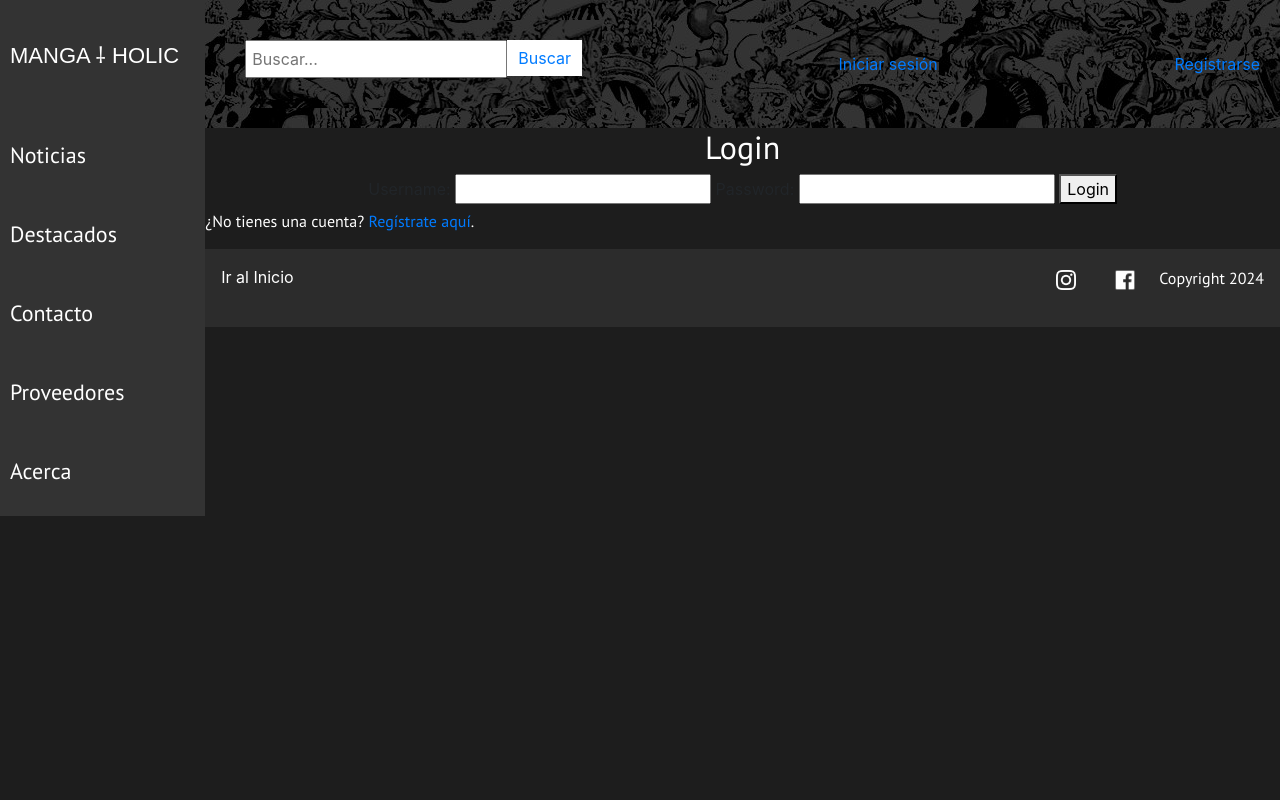
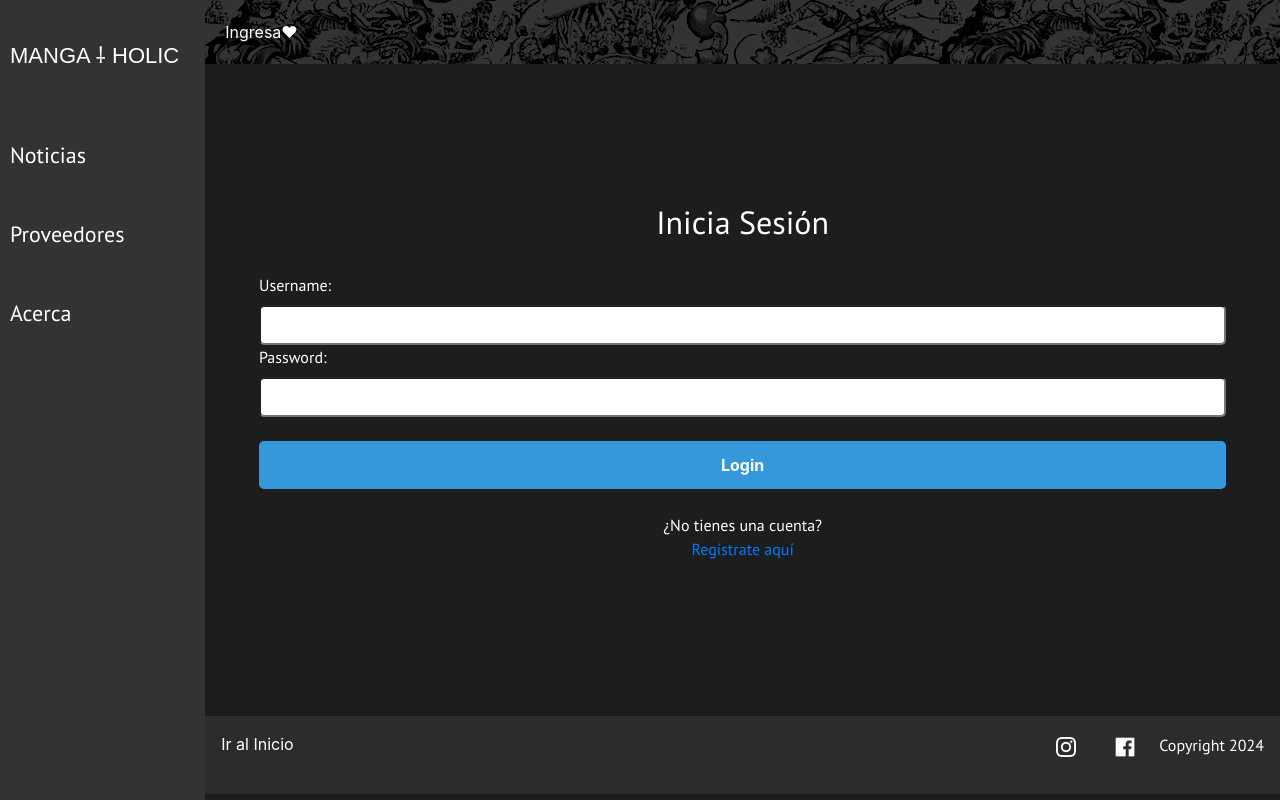
Before and after one commit to laincs/Manga-Holic-Django, a Django app: template app/templates/app/login.html in a window 1280 px wide. Run offline with Django 4.2, Linux system fonts and the light colour scheme; the template is opened without the code that fills it, so the values that code supplies are empty; some web fonts are replaced.

Commit message:
Update Crud

```diff
--- a/app/static/styles/global.css
+++ b/app/static/styles/global.css
@@ -1,13 +1,25 @@
 body {
     background-color: #1d1d1d;
     display: flex;
-    height: 100%;
+    min-height: 100vh;
 }
 
 #body-content{
     width: 100%;
 }
 
+.right-align {
+    text-align: right;
+}
+
+.white-text {
+    color: white;
+    text-decoration: none;
+}
+.white-text:hover {
+    color: rgb(182, 182, 182);
+    text-decoration: none;
+}
 
 footer {
     width: 100%;
@@ -15,7 +27,7 @@ footer {
     padding: 1em;
 }
 
-li, h2, p, h4, h5, h6, h1, .error-message, th, td {
+li, h2, p, h4, h5, h6, h1, .error-message, th, td, label {
     color: white;
     font-family: 'PT Sans', sans-serif;
 }
@@ -23,6 +35,8 @@ li, h2, p, h4, h5, h6, h1, .error-message, th, td {
 #content {
     display:flex;
     flex-direction: column;
+    min-height: 81.5vh;
+    justify-content: center;
 }
 
 .manga-week {
@@ -41,3 +55,46 @@ li, h2, p, h4, h5, h6, h1, .error-message, th, td {
     flex-direction: column;
     align-items: center;
 }
+
+.center-div{
+    display: flex;
+    flex-direction: column;
+    align-items: center;
+}
+
+.full-height{
+    height: 100%;
+}
+
+.full-width{
+    width: 90%;
+}
+
+.st-button {
+    display: inline-block;
+    padding: 10px 20px;
+    font-size: 16px;
+    font-weight: bold;
+    text-align: center;
+    text-decoration: none;
+    cursor: pointer;
+    border: 2px solid #3498db;
+    border-radius: 5px;
+    color: #ffffff;
+    background-color: #3498db;
+    transition: background-color 0.3s, color 0.3s;
+}
+
+.st-button:hover {
+    background-color: #ffffff;
+    color: #3498db;
+}
+
+input, label, .st-button{
+    width: 100%;
+    border-radius: 5px;
+}
+
+input{
+    height: 40px;
+}
--- a/app/templates/app/base.html
+++ b/app/templates/app/base.html
@@ -33,17 +33,11 @@
         <ul class="navbar-nav">
             <br>
             <li id="item-index" class="nav-item">
-                <a class="title navbar-brand" href="{% url 'app:home' %}" target="_parent">MANGA ⸸ HOLIC</a>
+                <a class="title navbar-brand white-text" href="{% url 'app:home' %}" target="_parent">MANGA ⸸ HOLIC</a>
             </li>
             <br>
             <li id="nav-item" class="nav-item">
                 <a class="nav-link" href="{% url 'app:news' %}" target="_parent">Noticias</a>
-            </li>
-            <li id="nav-item" class="nav-item">
-                <a class="nav-link" href="featured.html" target="_parent">Destacados</a>
-            </li>
-            <li id="nav-item" class="nav-item">
-                <a class="nav-link" href="contact.html" target="_parent">Contacto</a>
             </li>
             <li id="nav-item" class="nav-item">
                 <a class="nav-link" href="{% url 'app:clients' %}" target="_parent">Proveedores</a>
@@ -57,20 +51,15 @@
     <div id="body-content">
         <header>
             <button id="toggleSidebarButton" onclick="setSideBarState()">≡</button>
-            <form method="get">
-                <input type="text" name="q" placeholder="Buscar...">
-                <button type="submit">Buscar</button>
-            </form>
 
             {% if user.is_authenticated %}
                 <div class="saludo">Hola, {{ user.username }}</div>
                 <form method="post" action="{% url 'app:logout' %}">
                     {% csrf_token %}
-                    <button type="submit">Cerrar sesión</button>
+                    <button type="submit" class="st-button">Cerrar sesión</button>
                 </form>
             {% else %}
-                <a href="{% url 'app:login' %}">Iniciar sesión</a>
-                <a href="{% url 'app:signup' %}">Registrarse</a>
+                <a class="white-text right-align" href="{% url 'app:login' %}">Ingresa♥</a>
             {% endif %}
         </header>
 
--- a/app/templates/app/login.html
+++ b/app/templates/app/login.html
@@ -6,18 +6,21 @@
 {% endblock %}
 
 {% block content %}
-    <div class="center-div">
-        <h2>Login</h2>
-        <form method="post" action="{% url 'app:try_login' %}">
+    <div class="center-div full-height">
+        <h2>Inicia Sesión</h2>
+        <form method="post" action="{% url 'app:try_login' %}" class="center-div full-width">
             {% csrf_token %}
+            <br>
             <label for="username">Username:</label>
             <input type="text" id="username" name="username" required>
 
             <label for="password">Password:</label>
             <input type="password" id="password" name="password" required>
+            <br>
 
-            <button type="submit">Login</button>
+            <button class="st-button" type="submit">Login</button>
+            <br>
         </form>
     </div>
-    <p>¿No tienes una cuenta? <a href="{% url 'app:signup' %}">Regístrate aquí</a>.</p>
+    <p class="center-div">¿No tienes una cuenta? <a href="{% url 'app:signup' %}">Regístrate aquí</a></p>
 {% endblock content %}
--- a/app/templates/app/news_detail.html
+++ b/app/templates/app/news_detail.html
@@ -15,5 +15,6 @@
         <br/>
         <p>{{ news_item.content|linebreaksbr }}</p>
         <br/>
+        <a href="{% url 'app:news_update' pk=news_item.pk %}">Editar</a>
     </div>
 {% endblock %}
--- a/app/urls.py
+++ b/app/urls.py
@@ -1,5 +1,6 @@
 from django.urls import path, re_path
 from .views import home_view, news_view, news_detail_view, ourClients_view, about_view, login_view, signup_view, try_login
+from .views import NewsCreateView, NewsUpdateView, NewsDeleteView
 from django.views.generic import RedirectView
 from django.conf import settings
 from django.conf.urls.static import serve
@@ -19,6 +20,9 @@ urlpatterns = [
     path('about/', about_view, name='about'),
     path('news/', news_view, name='news'),
     path('news_detail/<int:pk>/', news_detail_view, name='news_detail'),
+    path('news/create/', NewsCreateView.as_view(), name='news_create'),
+    path('news/<int:pk>/update/', NewsUpdateView.as_view(), name='news_update'),
+    path('news/<int:pk>/delete/', NewsDeleteView.as_view(), name='news_delete'),
 
     re_path(r'^(?!static/|media/|news_images).*$', RedirectView.as_view(url='/home/'))
 
```
Also changed, not shown: app/forms.py (added, +7 -0 lines), app/templates/app/news_confirm_delete.html (added, +11 -0 lines), app/templates/app/news_form.html (added, +12 -0 lines), app/templates/app/signup.html (+7 -5 lines), app/views.py (+31 -0 lines), app/static/styles/hud.css (line endings or trailing spaces), db.sqlite3.
